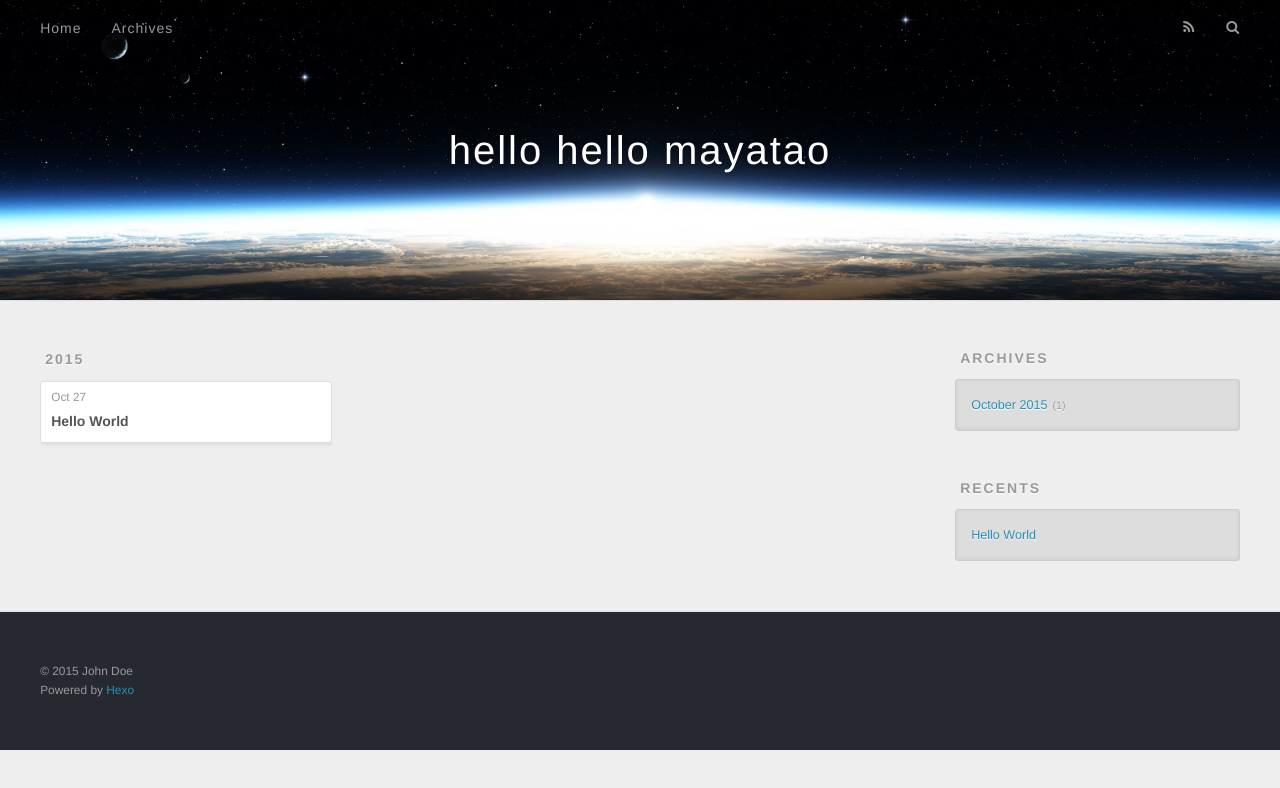
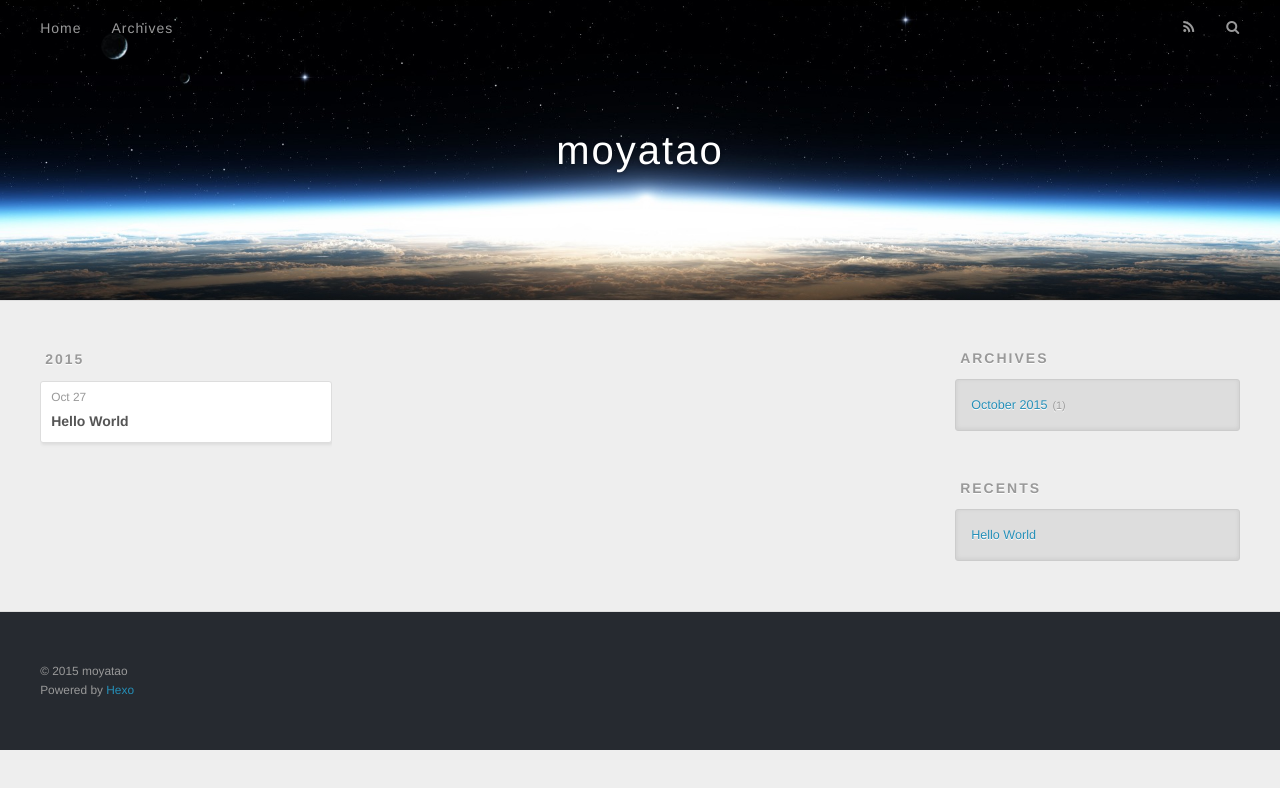
Before and after one commit to Moyatao/moyatao.github.io, a plain HTML site: page archives/2015/10/index.html in a window 1280 px wide. Drawn offline with nearby package versions, Linux system fonts and the light colour scheme.

Commit message:
Site updated: 2015-10-28 16:47:36

```diff
--- a/archives/2015/10/index.html
+++ b/archives/2015/10/index.html
@@ -3,19 +3,19 @@
 <head>
   <meta charset="utf-8">
 
-  <title>Archives: 2015/10 | hello hello mayatao</title>
+  <title>Archives: 2015/10 | moyatao</title>
   <meta name="viewport" content="width=device-width, initial-scale=1, maximum-scale=1">
   <meta name="description">
 <meta property="og:type" content="website">
-<meta property="og:title" content="hello hello mayatao">
+<meta property="og:title" content="moyatao">
 <meta property="og:url" content="http://yoursite.com/archives/2015/10/index.html">
-<meta property="og:site_name" content="hello hello mayatao">
+<meta property="og:site_name" content="moyatao">
 <meta property="og:description">
 <meta name="twitter:card" content="summary">
-<meta name="twitter:title" content="hello hello mayatao">
+<meta name="twitter:title" content="moyatao">
 <meta name="twitter:description">
 
-    <link rel="alternative" href="/atom.xml" title="hello hello mayatao" type="application/atom+xml">
+    <link rel="alternative" href="/atom.xml" title="moyatao" type="application/atom+xml">
 
 
     <link rel="icon" href="/favicon.png">
@@ -33,7 +33,7 @@
   <div id="header-outer" class="outer">
     <div id="header-title" class="inner">
       <h1 id="logo-wrap">
-        <a href="/" id="logo">hello hello mayatao</a>
+        <a href="/" id="logo">moyatao</a>
       </h1>
 
     </div>
@@ -133,7 +133,7 @@
 
   <div class="outer">
     <div id="footer-info" class="inner">
-      &copy; 2015 John Doe<br>
+      &copy; 2015 moyatao<br>
       Powered by <a href="http://hexo.io/" target="_blank">Hexo</a>
     </div>
   </div>
```
Also changed, not shown: 2015/10/27/hello-world/index.html (+6 -6 lines), archives/2015/index.html (+7 -7 lines), archives/index.html (+7 -7 lines), index.html (+8 -8 lines).
